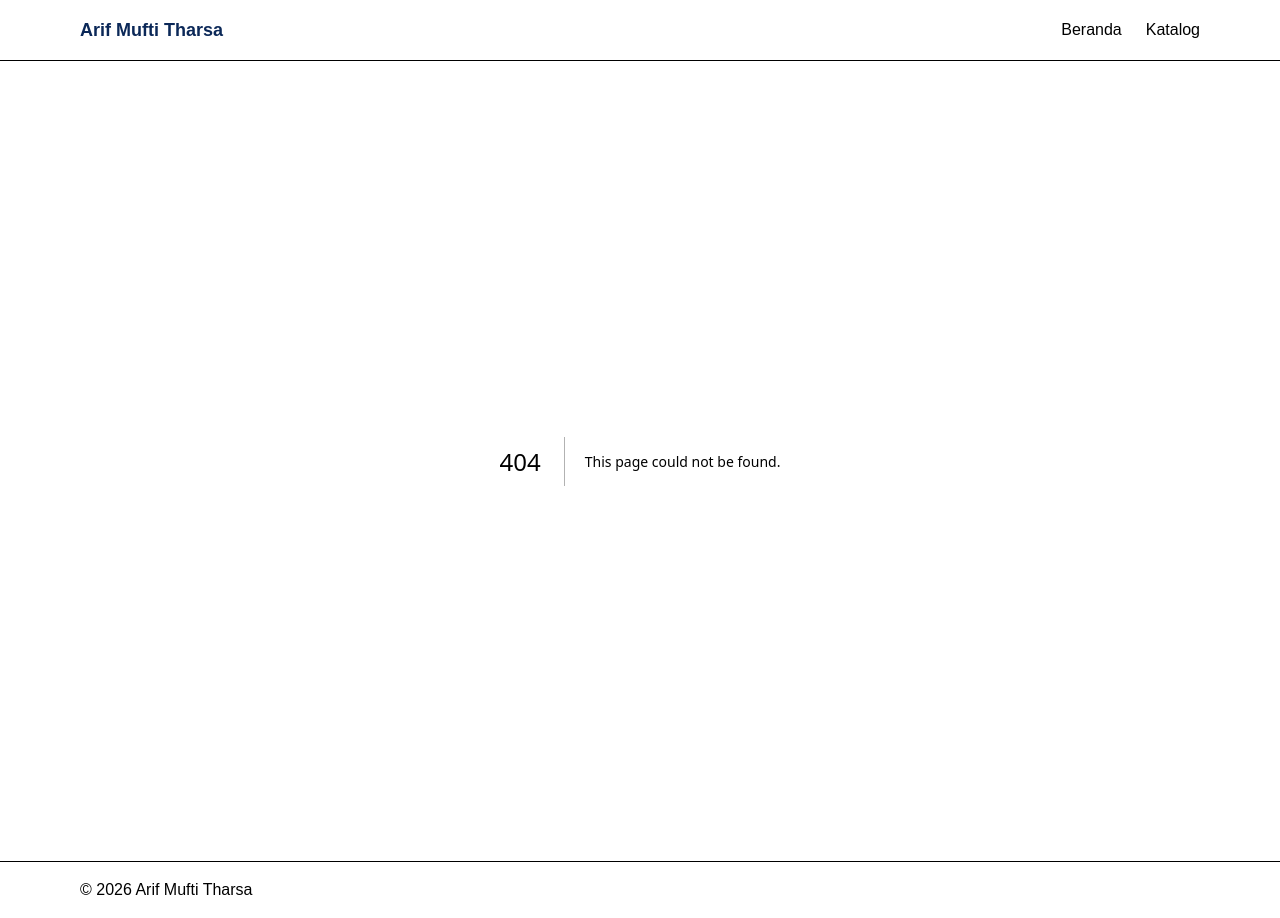
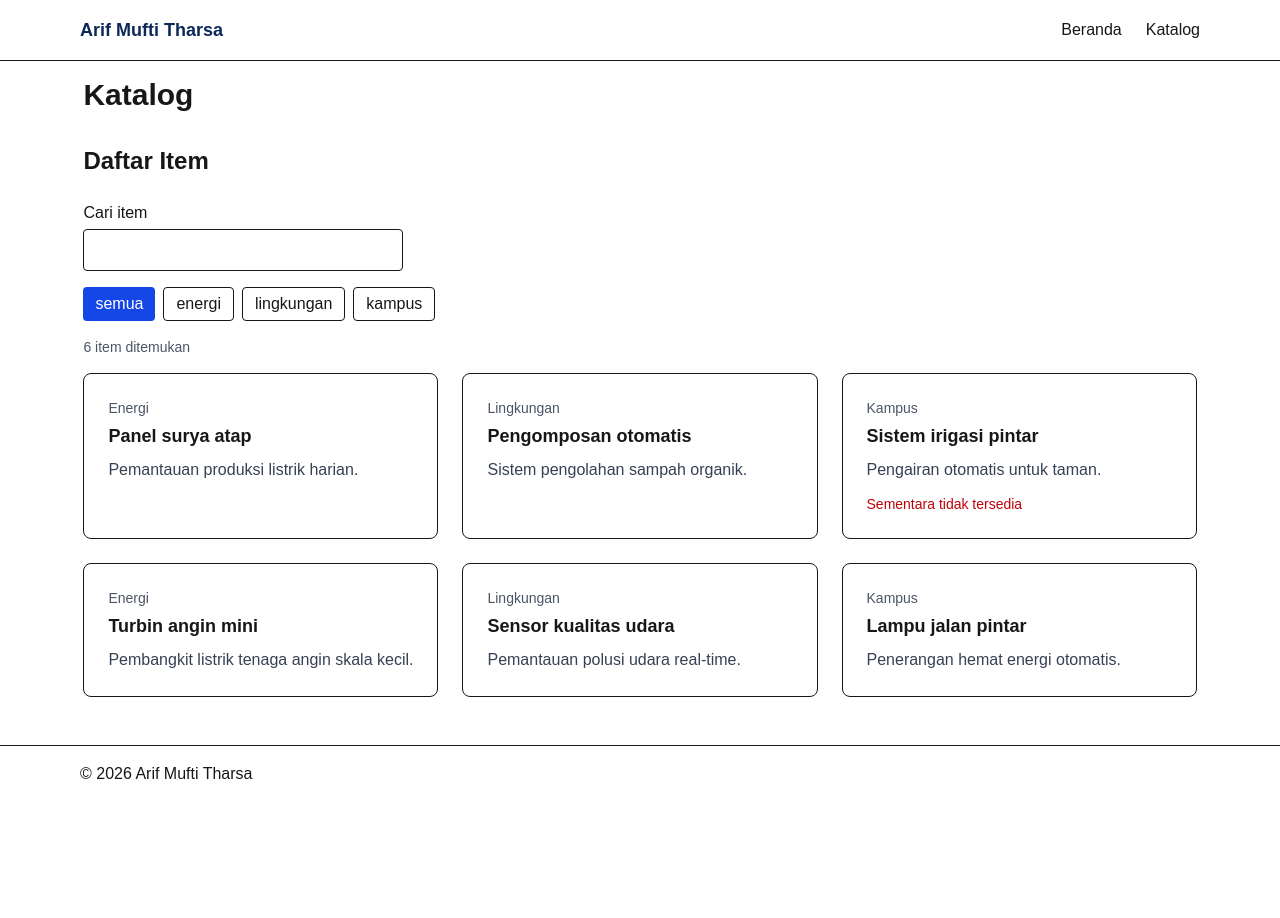
Before and after one commit to arifmuftitharsa/praktikum-paw, a Next.js app: page /katalog in a window 1280 px wide. Before the commit this address had no page. After the commit the page ends 802 px from the top, so only its background shows below. Built offline with nearby package versions, Linux system fonts and the light colour scheme.

Commit message:
feat: tambahkan halaman katalog dengan pencarian dan filter

```diff
--- /dev/null
+++ b/app/katalog/page.tsx
@@ -0,0 +1,19 @@
+import type { Metadata } from "next";
+import Bagian from "@/components/Bagian";
+import DaftarItem from "@/components/DaftarItem";
+import { daftarItem } from "@/lib/data";
+
+export const metadata: Metadata = {
+  title: "Katalog | Arif Mufti Tharsa",
+};
+
+export default function HalamanKatalog() {
+  return (
+    <main id="konten" className="mx-auto max-w-6xl p-4">
+      <h1 className="text-3xl font-bold">Katalog</h1>
+      <Bagian id="daftar" judul="Daftar Item">
+        <DaftarItem items={daftarItem} />
+      </Bagian>
+    </main>
+  );
+}
--- /dev/null
+++ b/components/DaftarItem.tsx
@@ -0,0 +1,74 @@
+"use client";
+
+import { useState } from "react";
+import KartuItem from "@/components/KartuItem";
+import type { Item, Kategori } from "@/lib/tipe";
+
+type Filter = Kategori | "semua";
+const pilihanFilter: Filter[] = ["semua", "energi", "lingkungan", "kampus"];
+
+export default function DaftarItem({ items }: { items: Item[] }) {
+  const [kataKunci, setKataKunci] = useState("");
+  const [filter, setFilter] = useState<Filter>("semua");
+
+  const hasil = items.filter((item) => {
+    const cocokKata = item.judul
+      .toLowerCase()
+      .includes(kataKunci.toLowerCase());
+    const cocokKategori = filter === "semua" || item.kategori === filter;
+    return cocokKata && cocokKategori;
+  });
+
+  return (
+    <div>
+      <label htmlFor="cari" className="font-medium">
+        Cari item
+      </label>
+      <input
+        id="cari"
+        type="search"
+        value={kataKunci}
+        onChange={(e) => setKataKunci(e.target.value)}
+        className="mt-1 block w-full rounded border px-3 py-2 sm:w-80"
+      />
+
+      <div
+        role="group"
+        aria-label="Filter kategori"
+        className="mt-4 flex flex-wrap gap-2"
+      >
+        {pilihanFilter.map((k) => (
+          <button
+            key={k}
+            type="button"
+            aria-pressed={filter === k}
+            onClick={() => setFilter(k)}
+            className={
+              filter === k
+                ? "rounded bg-blue-700 px-3 py-1 text-white"
+                : "rounded border px-3 py-1"
+            }
+          >
+            {k}
+          </button>
+        ))}
+      </div>
+
+      <p aria-live="polite" className="mt-4 text-sm text-gray-600">
+        {hasil.length} item ditemukan
+      </p>
+
+      {hasil.length === 0 ? (
+        <p className="mt-4">Tidak ada item yang sesuai.</p>
+      ) : (
+        <ul className="mt-4 grid grid-cols-1 gap-6 sm:grid-cols-2 lg:grid-cols-3">
+          {hasil.map((item) => (
+            <li key={item.id}>
+              <KartuItem item={item} />
+            </li>
+          ))}
+        </ul>
+      )}
+    </div>
+  );
+}
```
Also changed, not shown: 1 other file (tests, documents, lock files or other folders).
